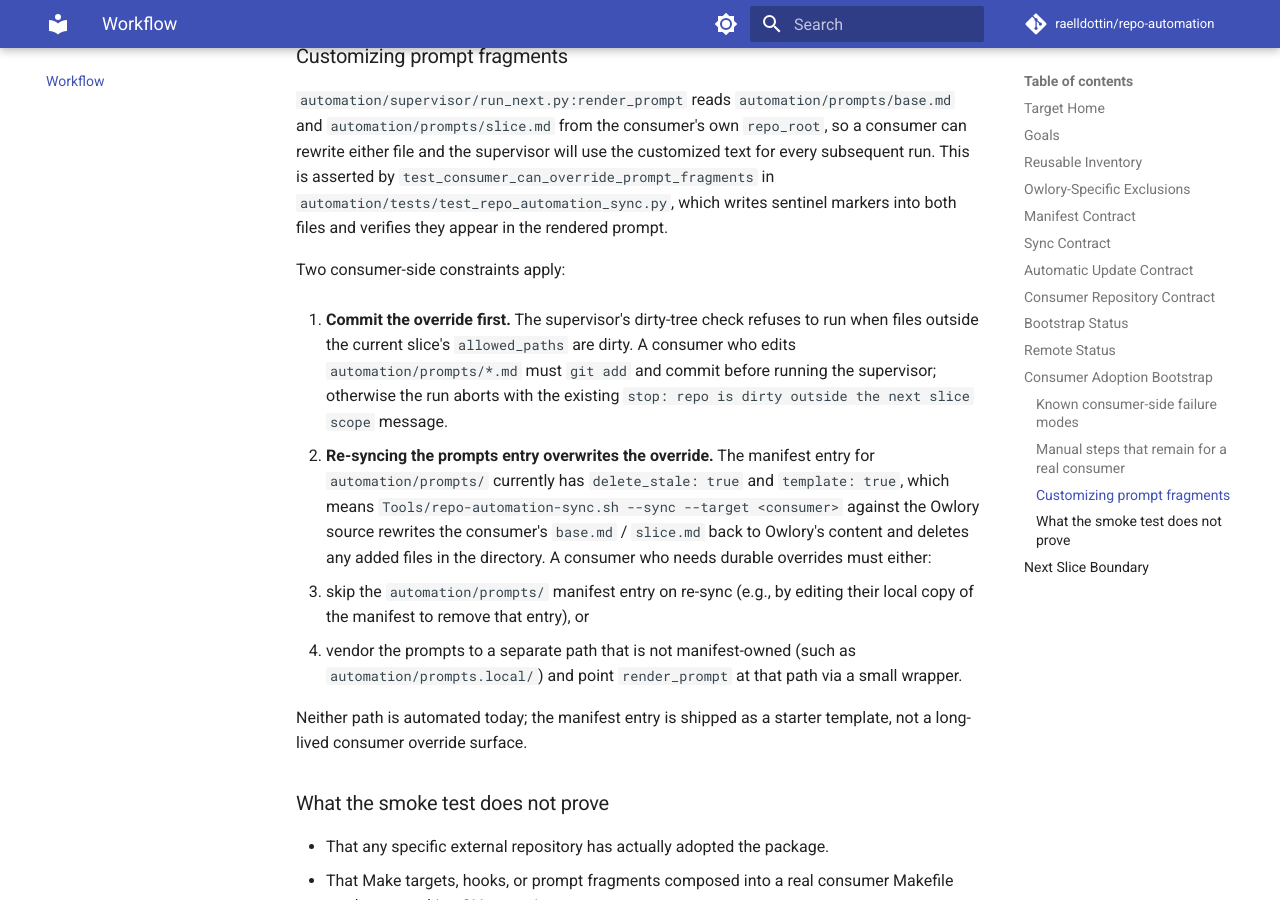
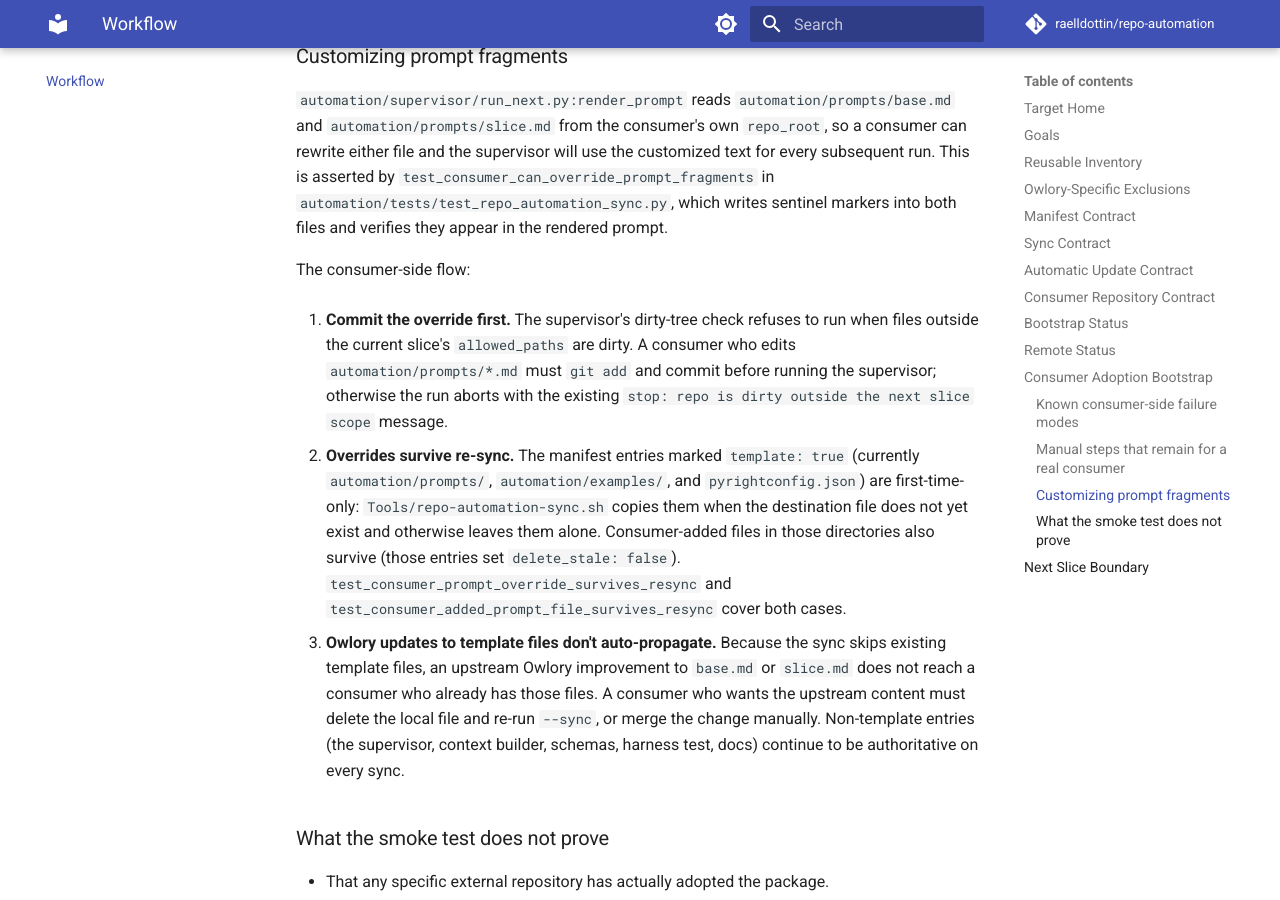
Before and after one commit to raelldottin/repo-automation, an MkDocs documentation site: the page built from docs/workflows/repo-automation.md, in a window 1280 px wide and 900 px high, scrolled down 7231 px. Built offline with MkDocs 1.6.1 and Material for MkDocs 9.7.7, drawn with Linux system fonts in a browser that asks for light colours; comment, search, counter and statistics services are not loaded.

Commit message:
Make template entries first-time-only on sync

```diff
--- a/docs/workflows/repo-automation.md
+++ b/docs/workflows/repo-automation.md
@@ -256,7 +256,7 @@ asserted by
 `automation/tests/test_repo_automation_sync.py`, which writes sentinel
 markers into both files and verifies they appear in the rendered prompt.
 
-Two consumer-side constraints apply:
+The consumer-side flow:
 
 1. **Commit the override first.** The supervisor's dirty-tree check refuses
    to run when files outside the current slice's `allowed_paths` are dirty.
@@ -264,22 +264,22 @@ Two consumer-side constraints apply:
    before running the supervisor; otherwise the run aborts with the existing
    `stop: repo is dirty outside the next slice scope` message.
 
-2. **Re-syncing the prompts entry overwrites the override.** The manifest
-   entry for `automation/prompts/` currently has `delete_stale: true` and
-   `template: true`, which means
-   `Tools/repo-automation-sync.sh --sync --target <consumer>` against the
-   Owlory source rewrites the consumer's `base.md` / `slice.md` back to
-   Owlory's content and deletes any added files in the directory. A
-   consumer who needs durable overrides must either:
+2. **Overrides survive re-sync.** The manifest entries marked
+   `template: true` (currently `automation/prompts/`, `automation/examples/`,
+   and `pyrightconfig.json`) are first-time-only: `Tools/repo-automation-sync.sh`
+   copies them when the destination file does not yet exist and otherwise
+   leaves them alone. Consumer-added files in those directories also survive
+   (those entries set `delete_stale: false`).
+   `test_consumer_prompt_override_survives_resync` and
+   `test_consumer_added_prompt_file_survives_resync` cover both cases.
 
-   - skip the `automation/prompts/` manifest entry on re-sync (e.g., by
-     editing their local copy of the manifest to remove that entry), or
-   - vendor the prompts to a separate path that is not manifest-owned (such
-     as `automation/prompts.local/`) and point `render_prompt` at that path
-     via a small wrapper.
-
-   Neither path is automated today; the manifest entry is shipped as a
-   starter template, not a long-lived consumer override surface.
+3. **Owlory updates to template files don't auto-propagate.** Because the
+   sync skips existing template files, an upstream Owlory improvement to
+   `base.md` or `slice.md` does not reach a consumer who already has those
+   files. A consumer who wants the upstream content must delete the local
+   file and re-run `--sync`, or merge the change manually. Non-template
+   entries (the supervisor, context builder, schemas, harness test, docs)
+   continue to be authoritative on every sync.
 
 ### What the smoke test does not prove
 
```
Also changed, not shown: 2 other files.
